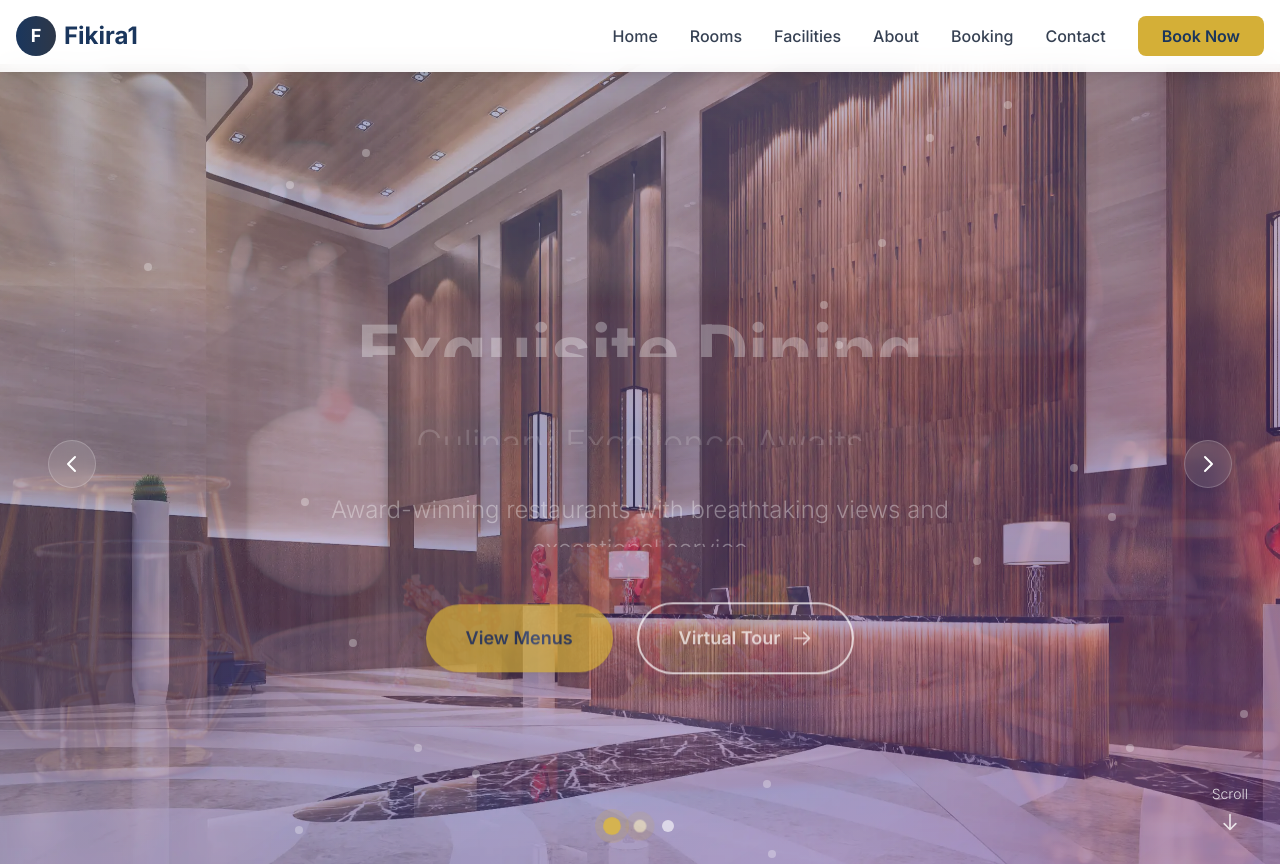
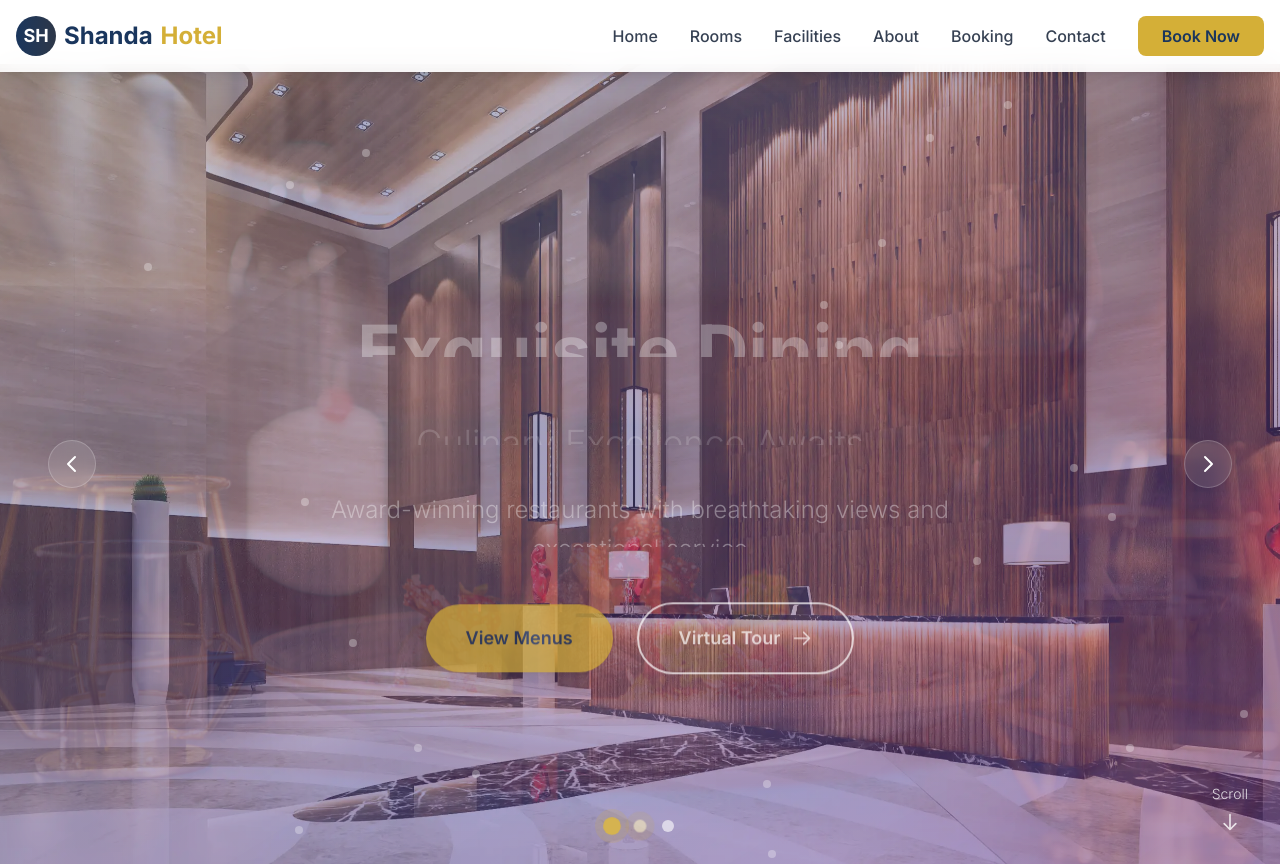
Before and after one commit to purityruth/shanda_hotel, a Next.js app: page / in a window 1280 px wide. Shown: the top 866 px of the page. Built offline with nearby package versions, Linux system fonts and the light colour scheme.

Commit message:
Layout adjustments

```diff
--- a/src/app/globals.css
+++ b/src/app/globals.css
@@ -27,9 +27,9 @@
     --background: #0a0a0a;
     --foreground: #ededed;
 
-    --color-primary: #1a365d;
-    --color-secondary: #d4af37;
-    --color-accent: #2d3748;
+    --color-primary: #08326dff;
+    --color-secondary: #f1b91fff;
+    --color-accent: #23314bff;
   }
 }
 
--- a/src/components/Footer.tsx
+++ b/src/components/Footer.tsx
@@ -56,7 +56,7 @@ export default function Footer() {
               <input
                 type="email"
                 placeholder="Enter your email"
-                className="px-4 py-2 rounded-l-lg flex-1 text-gray-900"
+                className="px-4 py-2 bg-gray-50 rounded-l-lg flex-1 text-gray-900"
               />
               <button className="bg-secondary text-primary px-4 py-2 rounded-r-lg font-semibold hover:bg-yellow-600 transition-colors">
                 Subscribe
--- a/src/components/Navbar.tsx
+++ b/src/components/Navbar.tsx
@@ -23,9 +23,9 @@ export default function Navbar() {
           {/* Logo */}
           <Link href="/" className="flex items-center space-x-2">
             <div className="w-10 h-10 bg-gradient-to-r from-primary to-accent rounded-full flex items-center justify-center">
-              <span className="text-white font-bold text-lg">F</span>
+              <span className="text-white font-bold text-lg">SH</span>
             </div>
-            <span className="text-2xl font-bold text-primary">Fikira1</span>
+            <span className="text-2xl font-bold text-primary">Shanda</span><span className='text-2xl font-bold text-secondary'>Hotel</span>
           </Link>
 
           {/* Desktop Navigation */}
```
